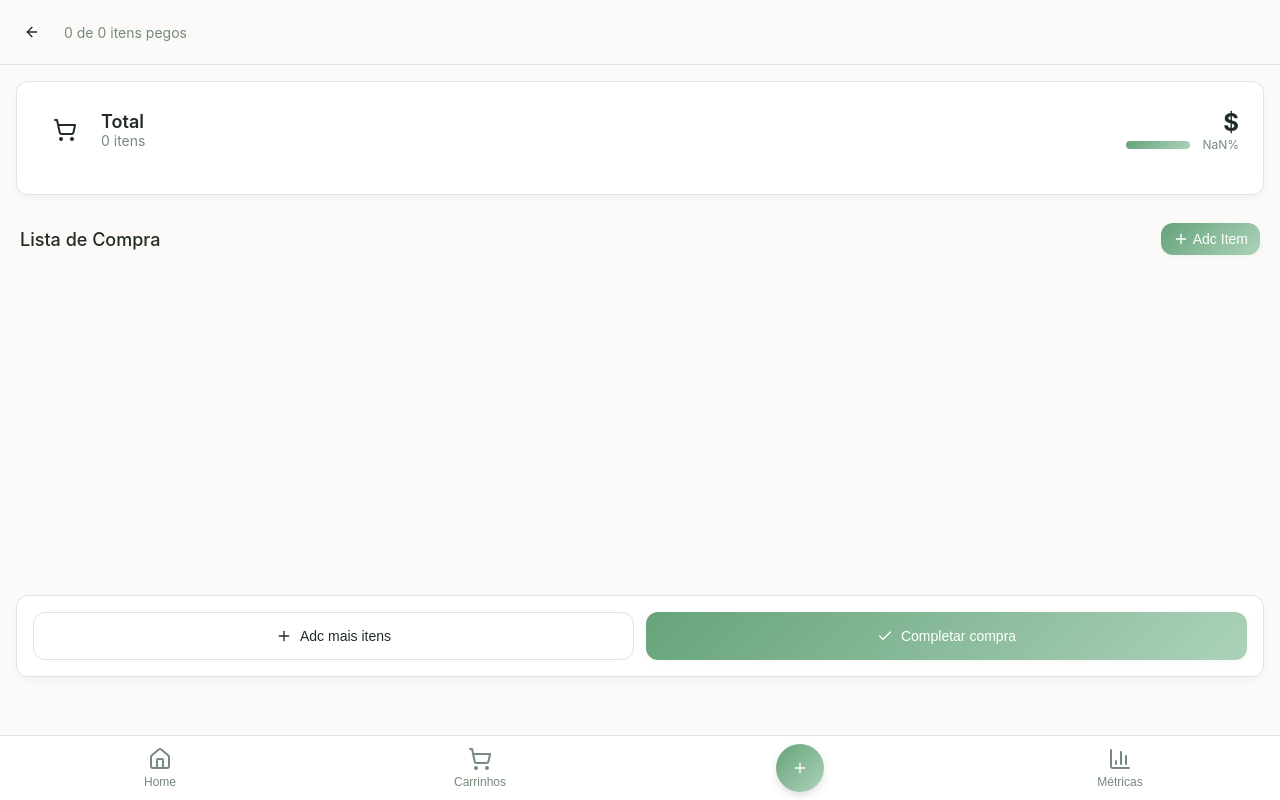
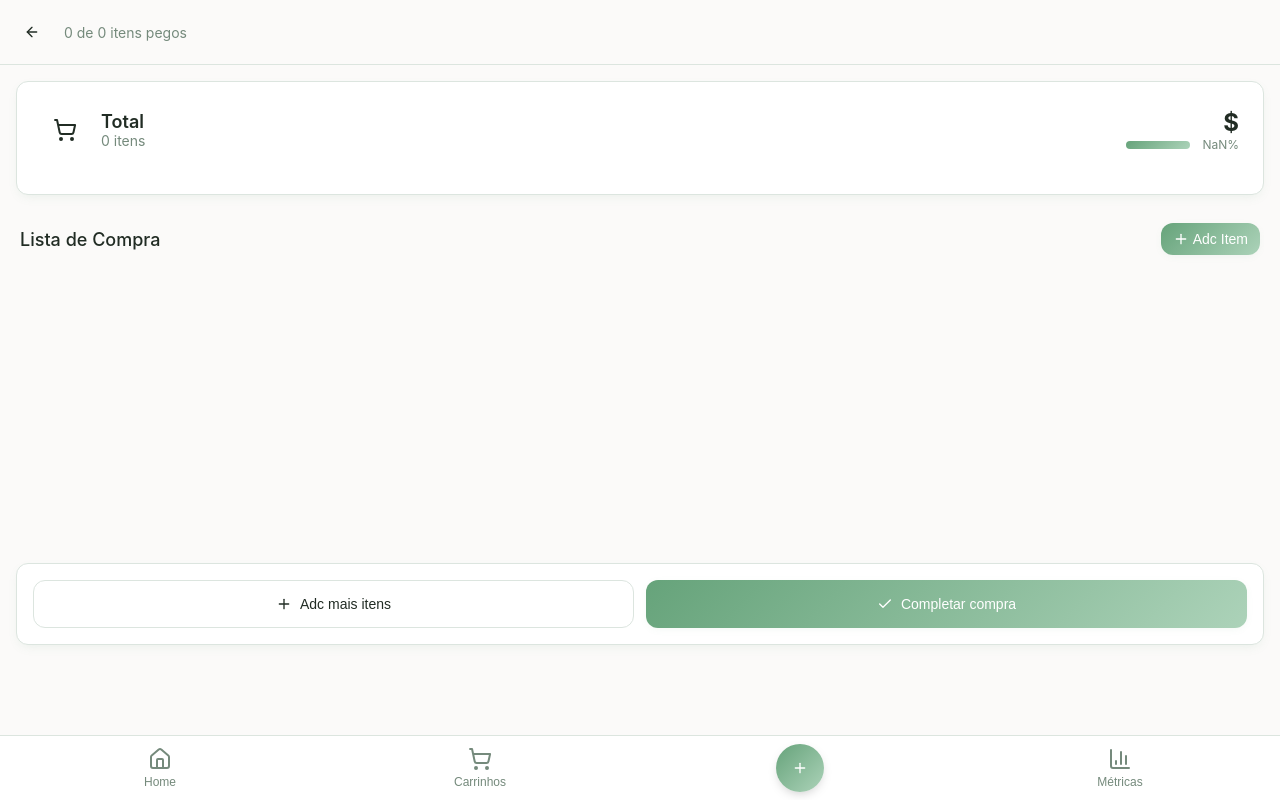
Before and after one commit to TonnyRogers/grocery-shopping-web, a React (Vite) app: page /cart/1 in a window 1280 px wide. Built offline with nearby package versions, Linux system fonts and the light colour scheme.

Commit message:
(fix) pages scrolling pt3

```diff
--- a/src/pages/CartDetails/index.tsx
+++ b/src/pages/CartDetails/index.tsx
@@ -129,7 +129,7 @@ export function CartDetails() {
 						display: "flex",
 						flexDirection: "column",
 						overflow: "scroll",
-						height: "44vh",
+						height: "40vh",
 						padding: "4px",
 					}}
 				>
@@ -230,7 +230,9 @@ export function CartDetails() {
 }
 
 const Container = styled.div`
-	min-height: 100vh;
+	display: flex;
+	flex: 1;
+	flex-direction: column;
 	background: ${({ theme }) => theme.colors.background};
 `;
 
@@ -267,6 +269,7 @@ const Subtitle = styled.p`
 const Content = styled.div`
 	padding: 16px;
 	display: flex;
+	flex: 1;
 	flex-direction: column;
 	gap: 24px;
 `;
```
